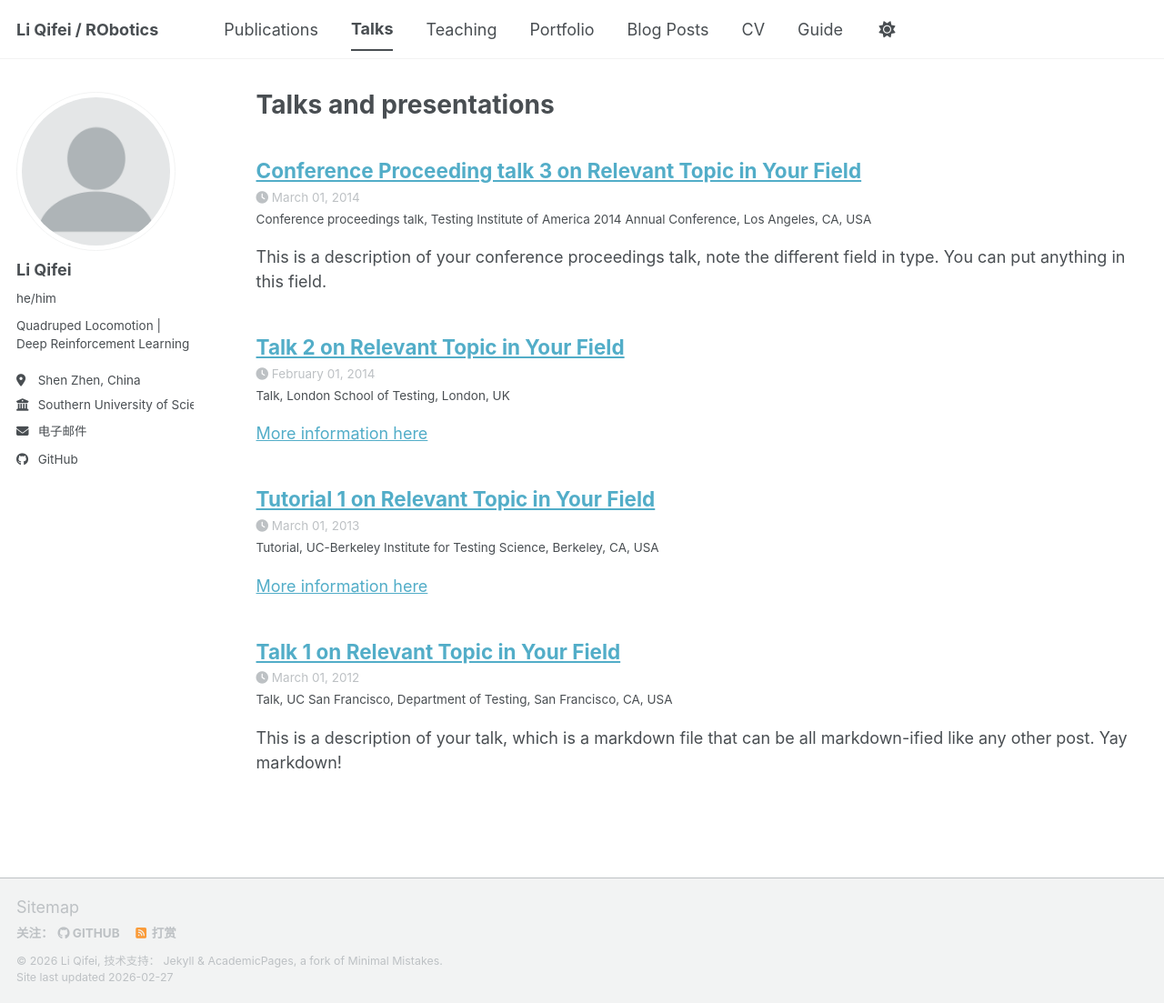
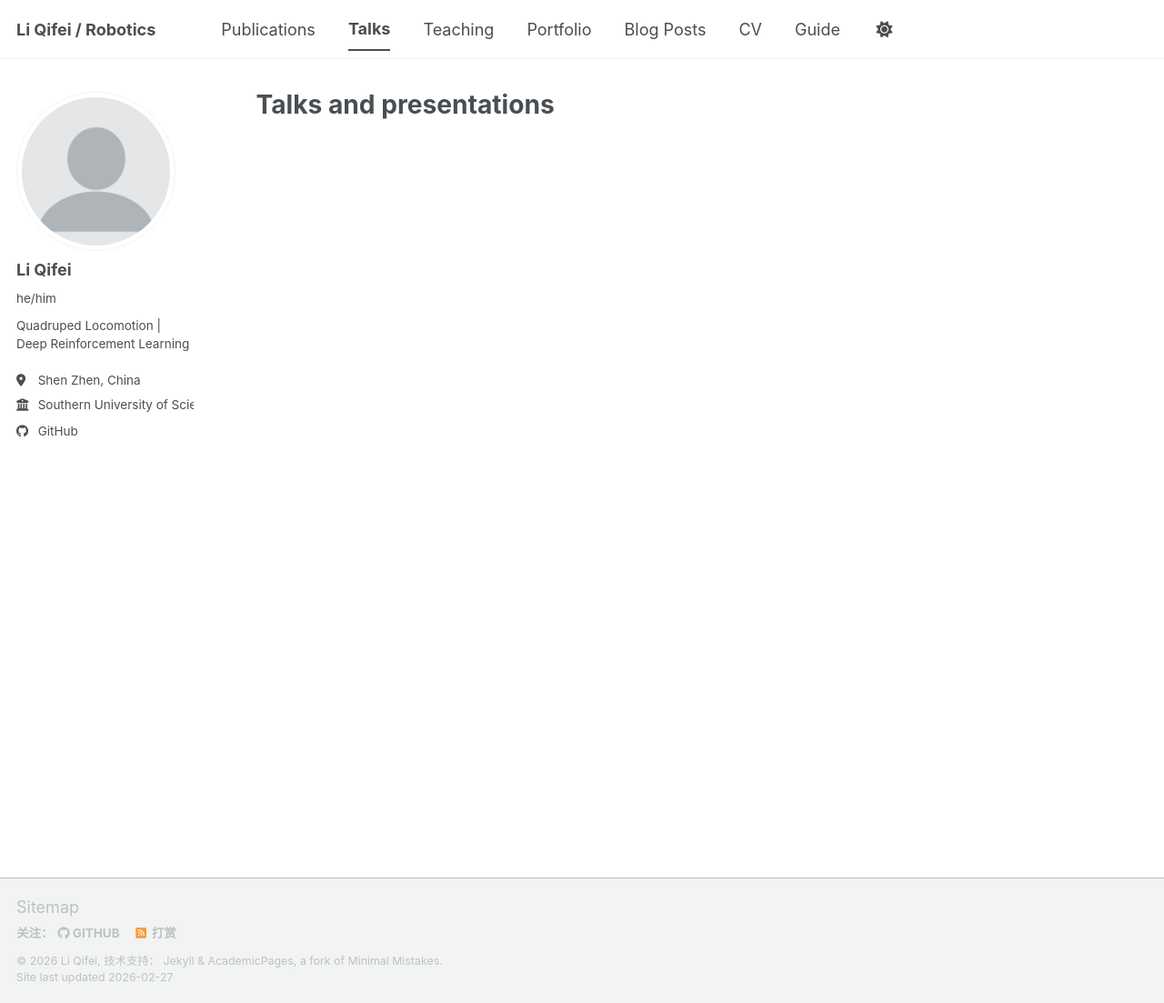
Before and after one commit to nocodenopain/nocodenopain.github.io, a Jekyll site: the page built from _pages/talks.html, in a window 1280 px wide and 1103 px high. Shown: the whole window at 91% size. Built offline with Jekyll 4.4.1, drawn with Linux system fonts in a browser that asks for light colours; a script bundle is joined from its source files by our own code; library files that are not in the unit come from our copies.

Commit message:
修改邮箱显示方式

```diff
--- a/_config.yml
+++ b/_config.yml
@@ -9,7 +9,7 @@
 # Basic Site Settings
 locale                   : "zh-CN"
 site_theme               : "default" # The available themes options are "default", "air", "sunrise", "mint", "dirt" and "contrast"
-title                    : "Li Qifei / RObotics"
+title                    : "Li Qifei / Robotics"
 title_separator          : "-"
 name                     : &name "Li Qifei"
 description              : &description "Li Qifei's academic portfolio"   # Update this with a general description of your site, this is the default if not overridden by a page
@@ -221,18 +221,18 @@
 
 # These settings control the types of collections used by the template
 collections:
-  teaching:
-    output: true
-    permalink: /:collection/:path/
+  # teaching:
+  #   output: true
+  #   permalink: /:collection/:path/
   publications:
     output: true
     permalink: /:collection/:path/
   portfolio:
     output: true
     permalink: /:collection/:path/
-  talks:
-    output: true
-    permalink: /:collection/:path/
+  # talks:
+  #   output: true
+  #   permalink: /:collection/:path/
 
 
 # These settings control how pages and collections are included in the site
--- a/_includes/author-profile.html
+++ b/_includes/author-profile.html
@@ -34,7 +34,9 @@
         <li><a href="{{ author.uri }}"><i class="fas fa-fw fa-link icon-pad-right" aria-hidden="true"></i>{{ site.data.ui-text[site.locale].website_label | default: "Website" }}</a></li>
       {% endif %}
       {% if author.email %}
-        <li><a href="mailto:{{ author.email }}"><i class="fas fa-fw fa-envelope icon-pad-right" aria-hidden="true"></i>{{ site.data.ui-text[site.locale].email_label | default: "Email" }}</a></li>
+        <li>
+          <!-- <a href="mailto:{{ author.email }}"><i class="fas fa-fw fa-envelope icon-pad-right" aria-hidden="true"></i>{{ site.data.ui-text[site.locale].email_label | default: "Email" }}</a></li> -->
+        </li>
       {% endif %}
 
       <!-- Font Awesome and Academicons icons / Academic websites -->
```
